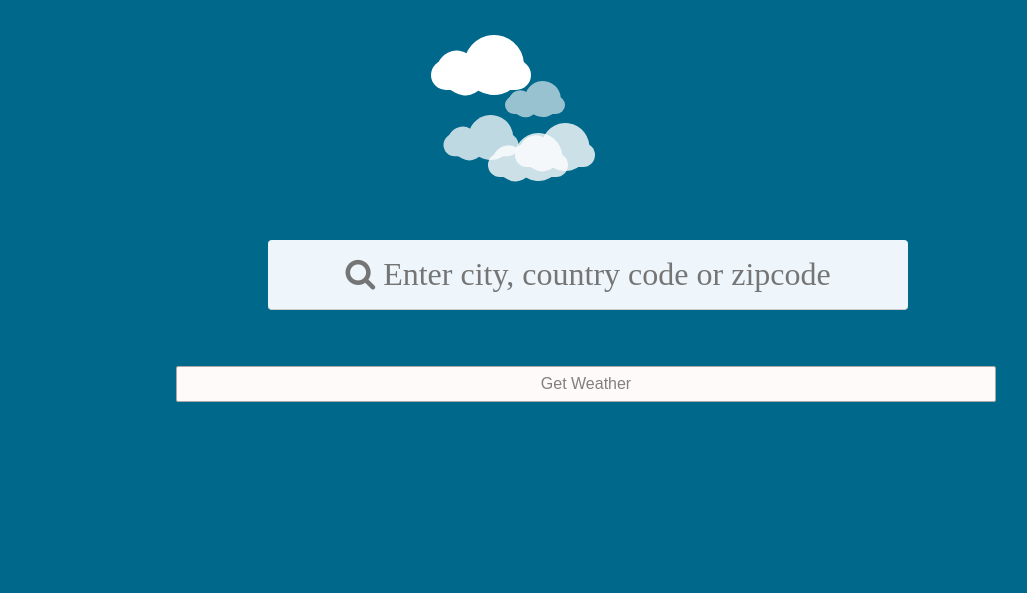
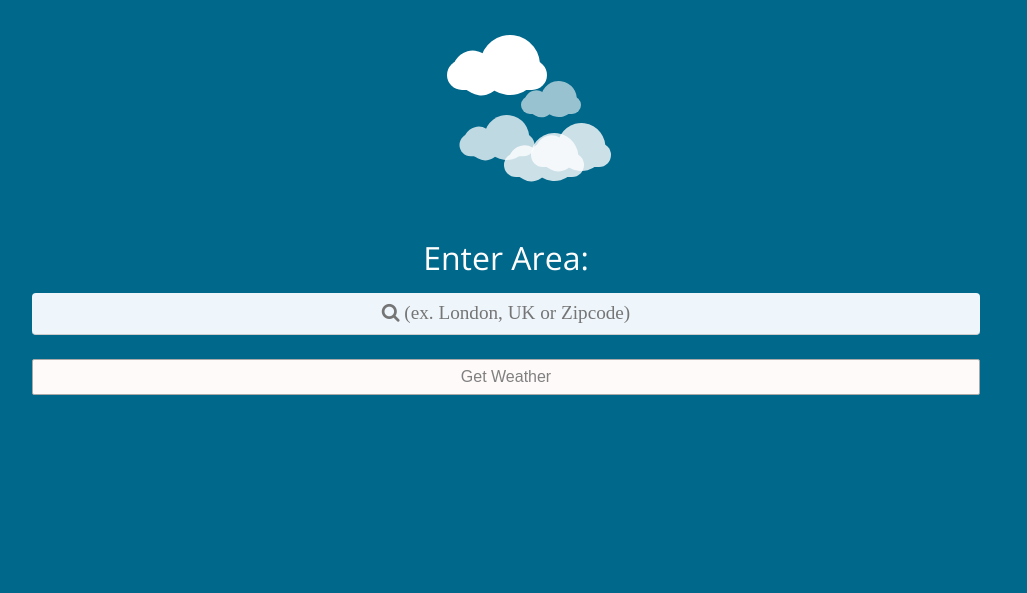
Before and after one commit to lmc110/weather-check, a website: page public/index.html in a window 1280 px wide. Shown: the whole page, without its empty margins (102-1129 px from the left). Drawn offline with nearby package versions, Linux system fonts and the light colour scheme.

Commit message:
Fix styling for landing page

```diff
--- a/public/index.css
+++ b/public/index.css
@@ -1,8 +1,17 @@
 body {
   padding: 0;
   margin: 0;
+  margin-left: 1em;
   /*background-image: url("./images/clouds.jpg");*/
   background-color: #00688B;
+}
+
+h1 {
+  text-align: center;
+  color: white;
+  font-family: 'Open Sans', sans-serif;
+  font-weight: 300;
+  margin-bottom: 0.5em;
 }
 
 .pure-control-group label {
@@ -15,8 +24,8 @@ body {
   border-top: 0;
   border-left: 0;
   border-right: 0;
-  width: 20em;
-  font-size: 2em;
+  width: 80%;
+  font-size: 1.2em;
   background-color: #eef6fb;
   box-shadow: none;
 }
@@ -60,7 +69,6 @@ input[type="text"] {
   text-overflow: ellipsis;
   white-space: nowrap;
   text-align: center;
-  margin-top: 2em;
 }
 
 #get-another {
@@ -75,6 +83,11 @@ input[type="text"] {
   overflow: hidden;
   text-overflow: ellipsis;
   white-space: nowrap;
+}
+
+.area {
+  font-size: 1.2em;
+  width: 15em;
 }
 
 #forecast {
@@ -198,6 +211,11 @@ input[type="text"] {
   -moz-animation: moveclouds 35s linear infinite;
 }
 
+@media screen and (min-width: 480px) {
+  #weather-form > div.pure-controls {
+    margin-left: 0;
+  }
+}
 
 @keyframes moveclouds {
   0% { margin-left: 500%;}
--- a/public/index.html
+++ b/public/index.html
@@ -59,8 +59,8 @@
 -->
 
           <div class="pure-control-group">
-            <label for="area">Area</label>
-            <input class="search" type="text" name="area" id="area" placeholder="&#xf002; Enter city, country code or zipcode"/>
+            <h1>Enter Area:</h1>
+            <input class="search" type="text" name="area" id="area" placeholder="&#xf002; (ex. London, UK or Zipcode)"/>
           </div>
 
           <div class="pure-controls">
```
